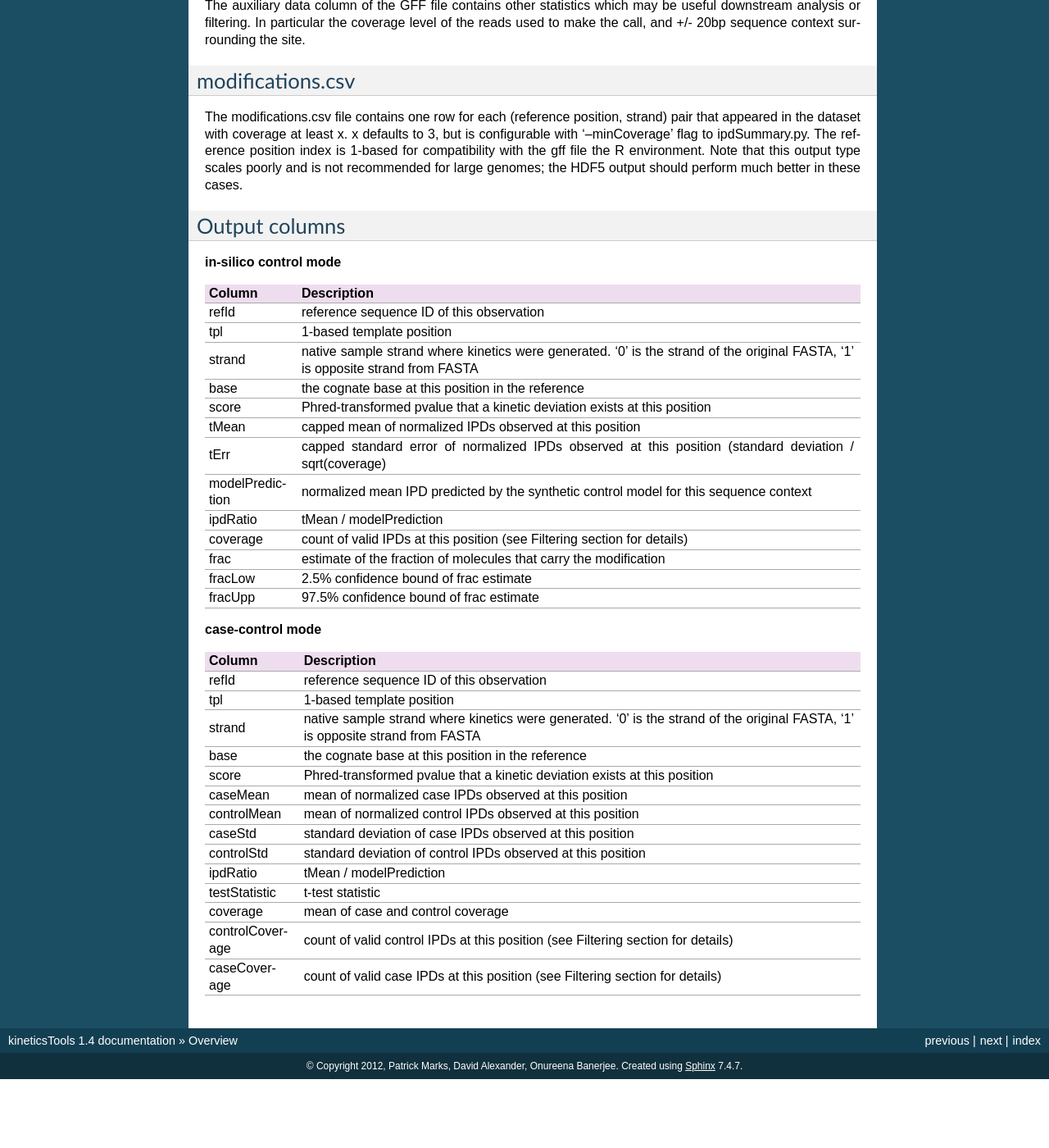
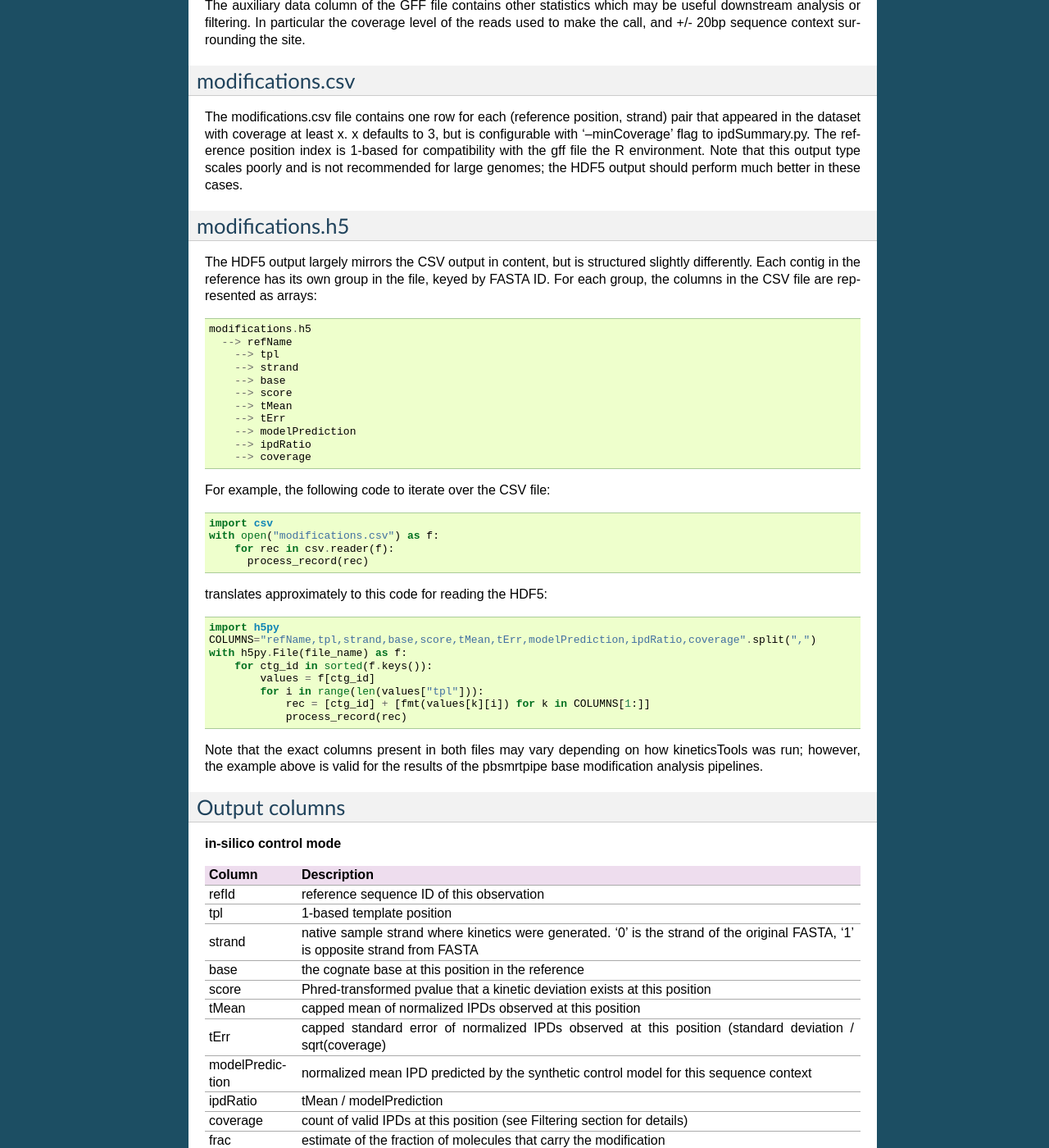
Before and after one commit to PacificBiosciences/kineticsTools, a Sphinx documentation site: the page built from doc/manual.rst, in a window 1280 px wide and 1400 px high, scrolled down 2839 px. Shown: the whole window at 82% size. Built offline with Sphinx 7.4.7, drawn with Linux system fonts in a browser that asks for light colours; before the commit the page ends 4155 px from its top, so only the background shows below that.

Commit message:
document HDF5 outpout

```diff
--- a/doc/manual.rst
+++ b/doc/manual.rst
@@ -125,13 +125,57 @@ phase                   Not applicable
 attributes              Extra fields relevant to base mods. IPDRatio is traditional IPDRatio, context is the reference sequence -20bp to +20bp around the modification, and coverage level is the number of IPD observations used after Mapping QV filtering and accuracy filtering. If the row results from an identified modification we also include an identificationQv tag with the from the modification identification procedure. identificationQv is the phred-transformed probability of an incorrect identification, for bases that were identified as having a particular modification. frac, fracLow, fracUp are the estimated fraction of molecules carrying the modification, and the 5% confidence intervals of the estimate. The methylated fraction estimation is a beta-level feature, and should only be used for exploratory purposes.
 ================  ===========
 
-
 modifications.csv
 -----------------
+
 The modifications.csv file contains one row for each (reference position, strand) pair that appeared in the dataset with coverage at least x.
 x defaults to 3, but is configurable with '--minCoverage' flag to ipdSummary.py. The reference position index is 1-based for compatibility with the gff file the R environment.  Note that this output type scales poorly and is not
 recommended for large genomes; the HDF5 output should perform much better in
 these cases.
+
+
+modifications.h5
+----------------
+
+The HDF5 output largely mirrors the CSV output in content, but is structured
+slightly differently.  Each contig in the reference has its own group in the
+file, keyed by FASTA ID.  For each group, the columns in the CSV file are
+represented as arrays::
+
+  modifications.h5
+    --> refName
+      --> tpl
+      --> strand
+      --> base
+      --> score
+      --> tMean
+      --> tErr
+      --> modelPrediction
+      --> ipdRatio
+      --> coverage
+
+For example, the following code to iterate over the CSV file::
+
+    import csv
+    with open("modifications.csv") as f:
+        for rec in csv.reader(f):
+          process_record(rec)
+
+translates approximately to this code for reading the HDF5::
+
+    import h5py
+    COLUMNS="refName,tpl,strand,base,score,tMean,tErr,modelPrediction,ipdRatio,coverage".split(",")
+    with h5py.File(file_name) as f:
+        for ctg_id in sorted(f.keys()):
+            values = f[ctg_id]
+            for i in range(len(values["tpl"])):
+                rec = [ctg_id] + [fmt(values[k][i]) for k in COLUMNS[1:]]
+                process_record(rec)
+
+Note that the exact columns present in both files may vary depending on how
+kineticsTools was run; however, the example above is valid for the results of
+the pbsmrtpipe base modification analysis pipelines.
+
 
 Output columns
 --------------
```
